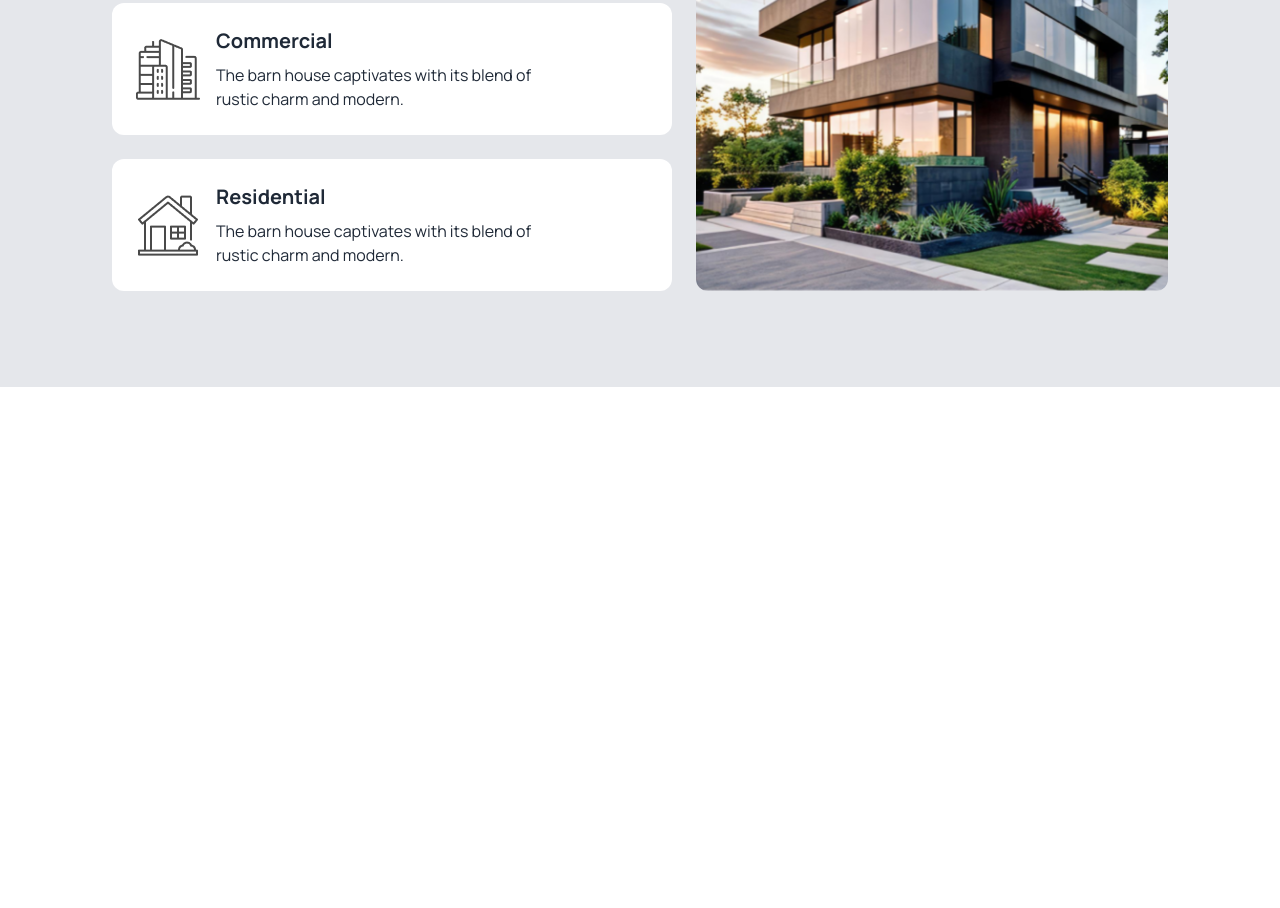
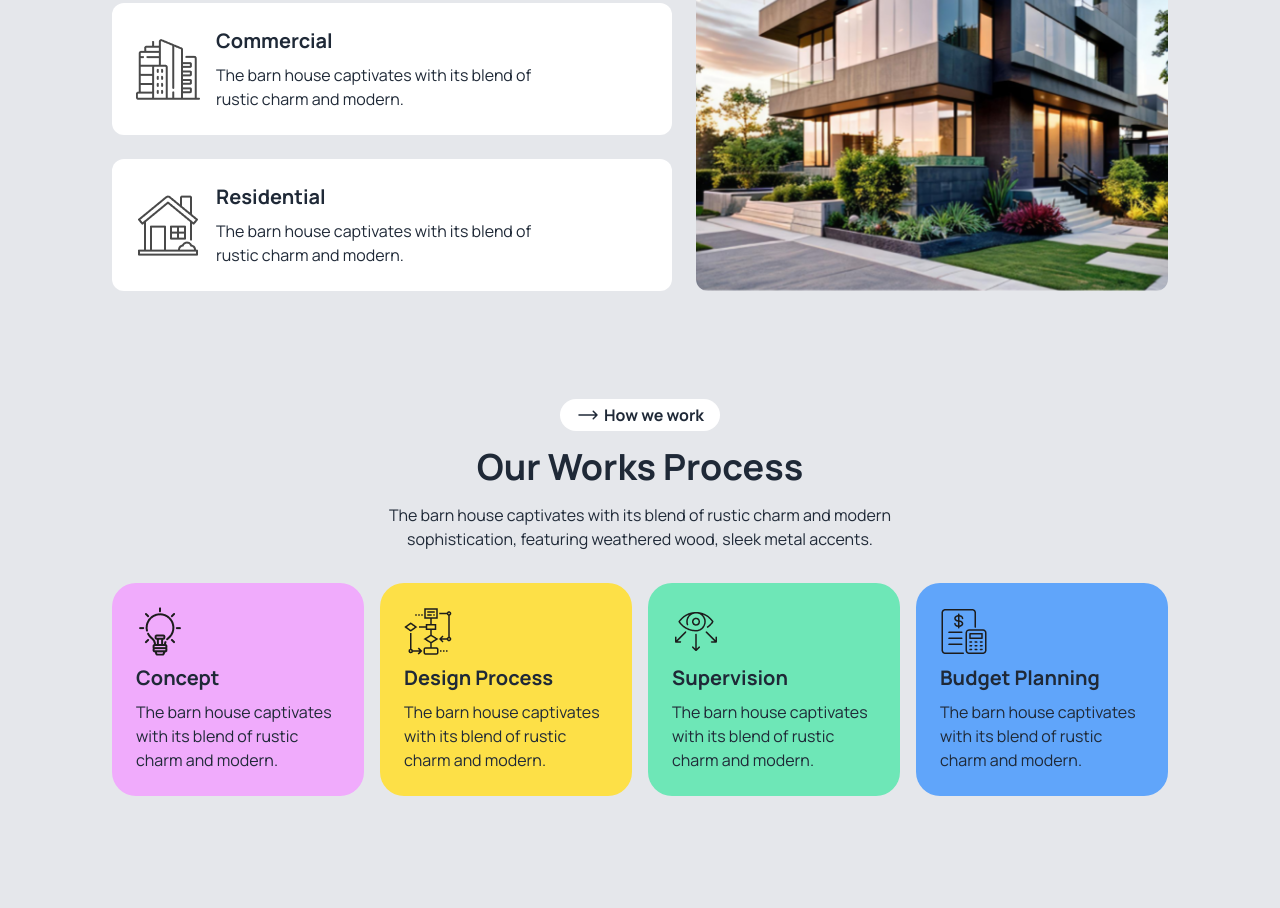
Before and after one commit to Afroza79/assignment-3, a plain HTML site: page index.html in a window 1280 px wide. Shown: the part 1189-2097 px from the top of the page. Before the commit the page ends 1576 px from the top, so only its background shows below. Drawn offline with nearby package versions, Linux system fonts and the light colour scheme; some icons are missing.

Commit message:
added works process section

```diff
--- a/index.html
+++ b/index.html
@@ -280,6 +280,64 @@
           </div>
         </div>
       </section>
+      <!-- Work process -->
+      <section
+        class="px-5 pt-6 pb-6 xl:px-28 lg:px-10 md:px-4 lg:pt-3 lg:pb-24 bg-gray-200"
+      >
+        <div>
+          <div
+            class="flex items-center justify-center bg-white w-40 text-base font-bold px-2 py-1 rounded-3xl gap-1 mx-auto"
+          >
+            <svg
+              xmlns="http://www.w3.org/2000/svg"
+              fill="none"
+              viewBox="0 0 24 24"
+              stroke-width="1.5"
+              stroke="currentColor"
+              class="size-6"
+            >
+              <path
+                stroke-linecap="round"
+                stroke-linejoin="round"
+                d="M17.25 8.25 21 12m0 0-3.75 3.75M21 12H3"
+              />
+            </svg>
+            How we work
+          </div>
+          <h1
+            class="my-3 lg:my-3 text-2xl lg:text-4xl font-bold lg:w-[477px] lg:leading-[48px]  text-center lg:mx-auto"
+          >
+           Our Works Process
+          </h1>
+          <p
+            class="text-sm lg:text-base text-center leading-6 lg:w-[560px] mb-8 lg:mx-auto"
+          >
+            The barn house captivates with its blend of rustic charm and modern sophistication, featuring weathered wood, sleek metal accents.
+          </p>
+          <div class="lg:flex gap-4">
+          <div class="p-6 bg-fuchsia-300 rounded-3xl mb-4">
+           <img src="./assets/concept.png" alt="concept">
+           <h1 class="my-2 text-xl font-bold">Concept</h1>
+           <p>The barn house captivates with its blend of rustic charm and modern.</p>
+          </div>
+          <div class="p-6 bg-yellow-300	rounded-3xl mb-4">
+           <img src="./assets/flow-chart.png" alt="design">
+           <h1 class="my-2 text-xl font-bold">Design Process</h1>
+           <p>The barn house captivates with its blend of rustic charm and modern.</p>
+          </div>
+          <div class="p-6 rounded-3xl bg-emerald-300 mb-4">
+           <img src="./assets/vision.png" alt="vision">
+           <h1 class="my-2 text-xl font-bold">Supervision</h1>
+           <p>The barn house captivates with its blend of rustic charm and modern.</p>
+          </div>
+          <div class="p-6 rounded-3xl bg-blue-400 mb-4">
+           <img src="./assets/budget-planning.png" alt="budget-planning">
+           <h1 class="my-2 text-xl font-bold">Budget Planning</h1>
+           <p>The barn house captivates with its blend of rustic charm and modern.</p>
+          </div>
+          </div>
+        </div>
+      </section>
     </main>
     <footer></footer>
   </body>
```
